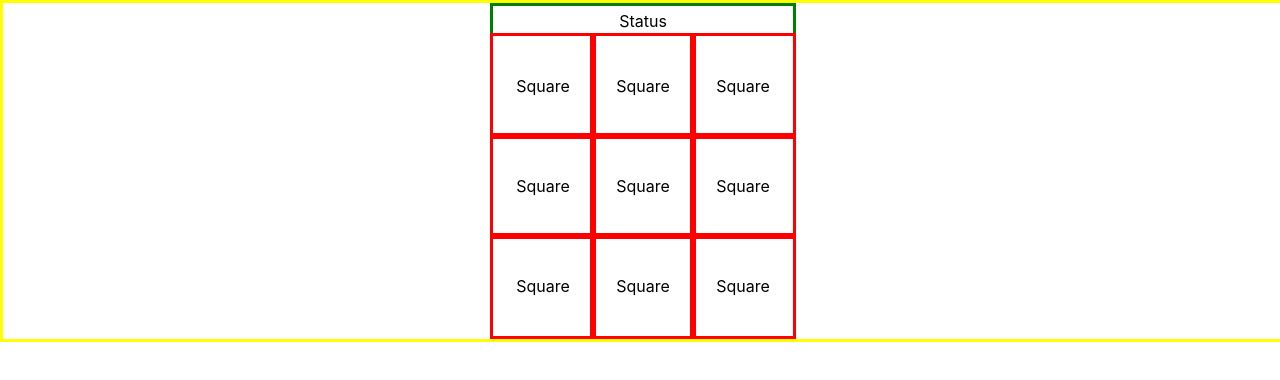
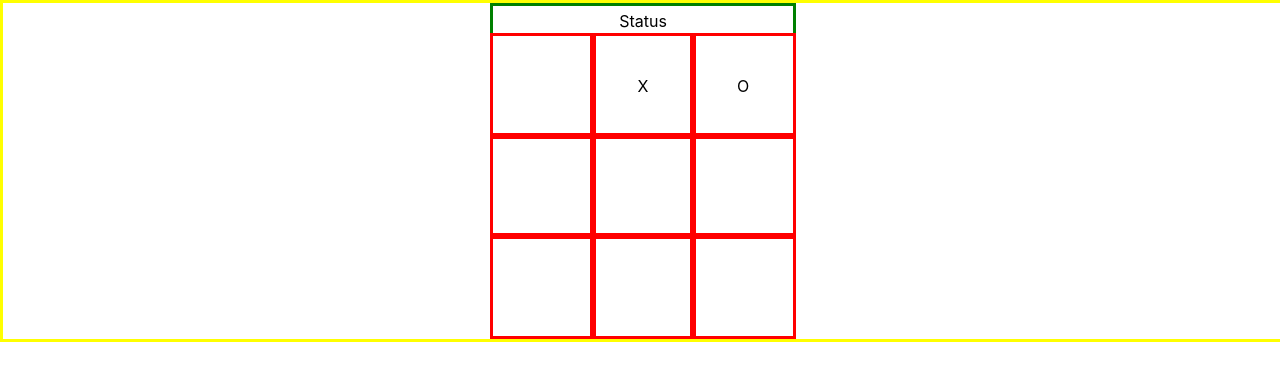
Before and after one commit to GreatDeveloper66/tic--tac-toe, a React (Create React App) app: page / in a window 1280 px wide. Shown: the top 380 px of the page. Built offline with nearby package versions, Linux system fonts and the light colour scheme.

Commit message:
Connect state of Game to Squares through Board props

```diff
--- a/src/App.js
+++ b/src/App.js
@@ -14,7 +14,7 @@ class App extends React.Component {
     return(
       <div className="App">
         <Status />
-        <Board />
+        <Board layout={this.state.squares} />
       </div>
     );
   }
@@ -27,15 +27,15 @@ class Board extends React.Component {
   render(){
     return(
       <div className="Board">
-        <Square />
-        <Square />
-        <Square />
-        <Square />
-        <Square />
-        <Square />
-        <Square />
-        <Square />
-        <Square />
+        <Square status={this.props.layout[0]}/>
+        <Square status={this.props.layout[1]}/>
+        <Square status={this.props.layout[2]}/>
+        <Square status={this.props.layout[3]}/>
+        <Square status={this.props.layout[4]}/>
+        <Square status={this.props.layout[5]}/>
+        <Square status={this.props.layout[6]}/>
+        <Square status={this.props.layout[7]}/>
+        <Square status={this.props.layout[8]}/>
       </div>
     );
   }
@@ -61,7 +61,7 @@ class Square extends React.Component {
   render(){
     return(
       <div className="Square">
-        Square
+        {this.props.status}
       </div>
     );
   }
```
